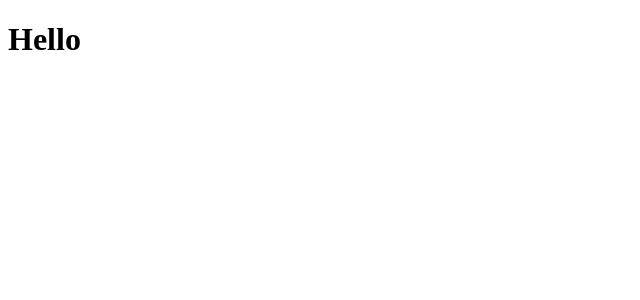
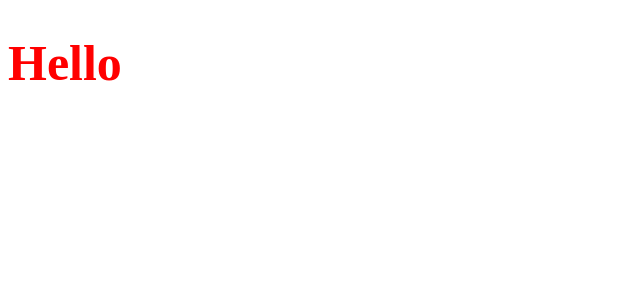
Before and after one commit to Shirokuiu/ssr-template--nextjs-, a Next.js app: page / in a window 1280 px wide. Shown: the top 300 px of the page, without its empty margins (0-640 px from the left). Built offline with nearby package versions, Linux system fonts and the light colour scheme.

Commit message:
Добавил stylelint

```diff
--- a/package.json
+++ b/package.json
@@ -31,6 +31,11 @@
     "eslint-plugin-react": "^7.30.0",
     "eslint-plugin-react-hooks": "^4.5.0",
     "prettier": "^2.6.2",
+    "sass": "^1.52.3",
+    "stylelint": "13.6.1",
+    "stylelint-declaration-use-variable": "^1.7.3",
+    "stylelint-order": "^5.0.0",
+    "stylelint-scss": "^4.2.0",
     "typescript": "4.7.3"
   }
 }
--- /dev/null
+++ b/src/components/test.module.scss
@@ -0,0 +1,7 @@
+.test {
+  font-size: 50px;
+
+  &--red {
+    color: red;
+  }
+}
--- /dev/null
+++ b/src/components/test.tsx
@@ -0,0 +1,7 @@
+import styles from './test.module.scss';
+
+function Test() {
+  return <h1 className={`${styles.test} ${styles['test--red']}`}>Hello</h1>;
+}
+
+export default Test;
--- a/src/pages/index.tsx
+++ b/src/pages/index.tsx
@@ -1,15 +1,15 @@
-import type { NextPage } from 'next';
+import Test from '../components/test';
 import Head from 'next/head';
 
-const Home: NextPage = () => {
+function Home() {
   return (
     <div>
       <Head>
         <title>Next App</title>
       </Head>
-      <h1>Hello</h1>
+      <Test />
     </div>
   );
-};
+}
 
 export default Home;
```
Also changed, not shown: src/styles/globals.scss (renamed from src/styles/globals.css), 2 other files (tests, documents, lock files or other folders).
